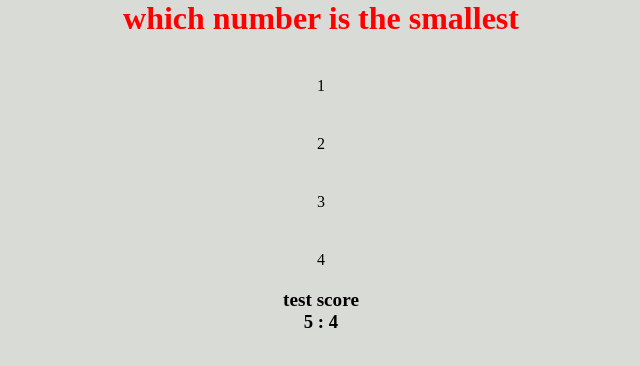
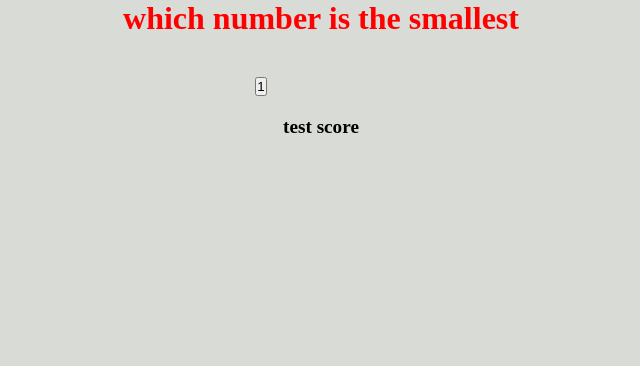
Before and after one commit to DaveEstey/code-quiz, a plain HTML site: page index.html in a window 1280 px wide. Both pictures are taken after a click on the button "START". Shown: the whole page, without its empty margins (319-959 px from the left). Drawn offline with Linux system fonts and the light colour scheme.

Commit message:
I broke it again, but I put in a new function that is going to b

```diff
--- a/index.html
+++ b/index.html
@@ -9,7 +9,7 @@
 </head>
 <body>
     <h1 id="title">Press start to begin</h1>
-    <ul>
+    <ul id="optionsUl">
         <li class= "options"></li>
         <li class= "options"></li>
         <li class= "options"></li>
--- a/script.js
+++ b/script.js
@@ -1,14 +1,36 @@
 
-var question = {
-    qTitle: ["which number is the smallest", "Which number is the largest", "which number is the coolest", "So why does it skip one?", "answer is A"],
-    options: [[1, 2, 3, 4], [2, 3, 4, 5], [4, 6, 7, 8], [7, 9, 9, 10], ["a", "b", "c", "d"]],
-    correctanswer: [1, 5, 7, 10, "d"],
-
-};
+var question = [
+    {
+        title: "which number is the smallest",
+        options: [1, 2, 3, 4],
+        correctAnswer: 1
+    },
+    {
+        title: "Which number is the largest",
+        options: [2, 3, 4, 5],
+        correctAnswer: 5
+    },
+    {
+        title: "5",
+        options: [2, 3, 4, 5],
+        correctAnswer: 5
+    },
+    {
+        title: "3",
+        options: [2, 3, 4, 5],
+        correctAnswer: 3
+    },
+    {
+        title: "2",
+        options: [2, 3, 4, 5],
+        correctAnswer: 2
+    }
+];
 var wrong = 0;
 var right = 0;
 var currQuestion = 0;
-var testLength = question.qTitle.length;
+var currentQuestion = question[currQuestion];
+var testLength = question.length;
 var score = document.getElementById("right");
 score.innerHTML = "test score";
 var startbtn = document.getElementById("startbtn")
@@ -26,26 +48,41 @@ function showQuestion() {
 
     console.log("current", currQuestion);
 
+    var currentQuestion = question[currQuestion];
     var title = document.getElementById("title");
-    title.textContent = question.qTitle[currQuestion];
+    var options = document.querySelector(".options");
+     if (currQuestion < (testLength -1)){
+            title.textContent = currentQuestion.title;
+        } else{
+            options.innerHTML = "";
+            title.textContent = ("Submit your Intials");
+        }
 
-    var options = document.querySelectorAll(".options");
-    for (var i = 0; i < options.length; i++) {
-        options[i].innerHTML = question.options[currQuestion][i];
-        console.log("options I",options[i].innerHTML);
-        selectChoice(options[i]);
+
+
+        options.innerHTML = "";
+    for (var i = 0; i < currentQuestion.options.length; i++) { //creating the buttons
+        var optionsNode = document.createElement('button');
+        optionsNode.textContent = currentQuestion.options[i];
+        options.append(optionsNode);
+        options.selectChoice(options)
+
     }
+
+
 }
 
-function selectChoice(element) {
+function hideQuestion(){
+
+}
 
 
-    var score = document.getElementById("right");
+ function selectChoice(o) {
 
-    element.addEventListener("click", function (event) {
-        event.stopPropagation();
-        event.preventDefault();
-        if (element.innerHTML == (question.correctanswer[currQuestion])) {
+
+        o.addEventListener("click", function (element) {
+
+        if (element.textContent == (currentQuestion.correctAnswer)) {
             console.log("right");
             right++;
 
@@ -53,32 +90,40 @@ function selectChoice(element) {
             console.log("wrong");
             wrong++;
         }
-        if (currQuestion < 4) {
+
+        if (currQuestion < (testLength - 1)) {
 
             currQuestion++;
             console.log("cur", currQuestion);
-            showQuestion();
 
 
         } else {
             console.log("end of test");
         }
         score.innerHTML = ("Right: " + right + " Wrong: " + wrong);
+        optionsNode.innerHTML = "";
+        updateQuestion();
     });
 
+}
+function updateQuestion(){
+    for (var i = 0; i < currentQuestion.options.length; i++) {
+        optionsNode.innerHTML = "";
+        optionsNode[i].textContent = currentQuestion.options[i];
+}
 }
 
 function countdown() {
     var timer = document.getElementById("timer");
     var minute = 5;
     var sec = 5;
-    setInterval(function () {
+    var timeleft = setInterval(function () {
         timer.innerHTML = minute + " : " + sec;
         sec--;
         if (minute < 0) {
-            clearInterval(timer);
+            clearInterval(timeleft);
             timer.innerHTML = ("Out of time!")
-            endGame();
+            //endGame();
         }
         else if (sec < 0) {
             minute--;
--- a/style.css
+++ b/style.css
@@ -14,6 +14,7 @@ body {
 ul {
 
     list-style-type: none;
+    display: flex;
 }
 
 h1{
@@ -23,6 +24,10 @@ h1{
 
 li{
     padding: 20px;
+    align-items: center;
+    justify-content: center;
+    display: flex;
+    flex-direction: column;
 }
 
 h2{
```
